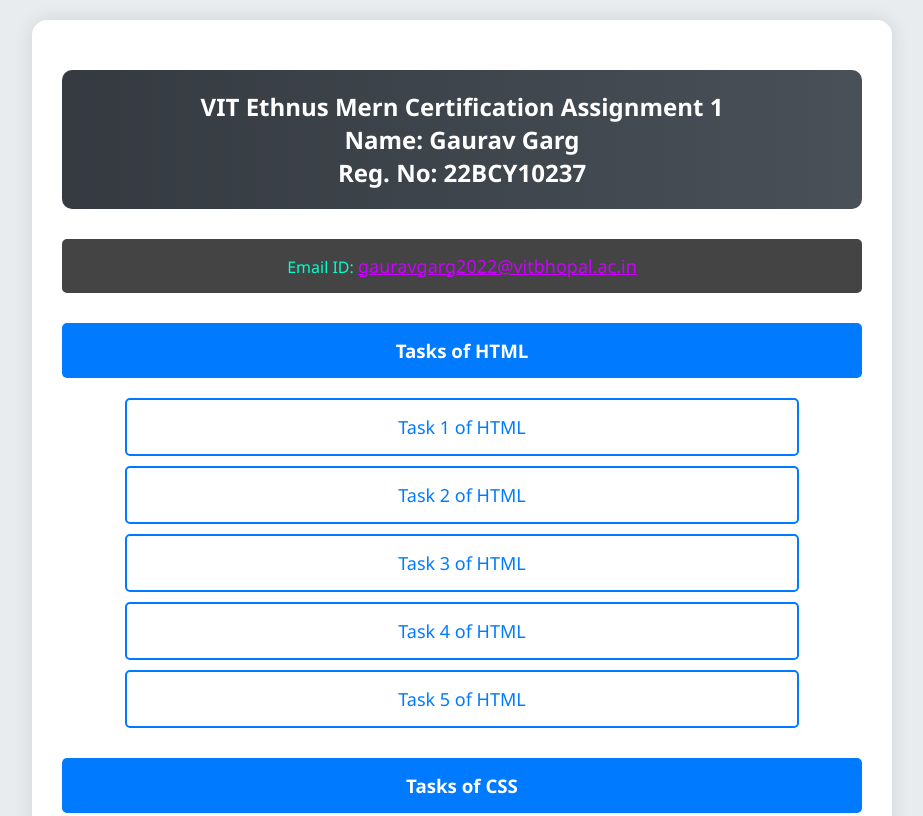
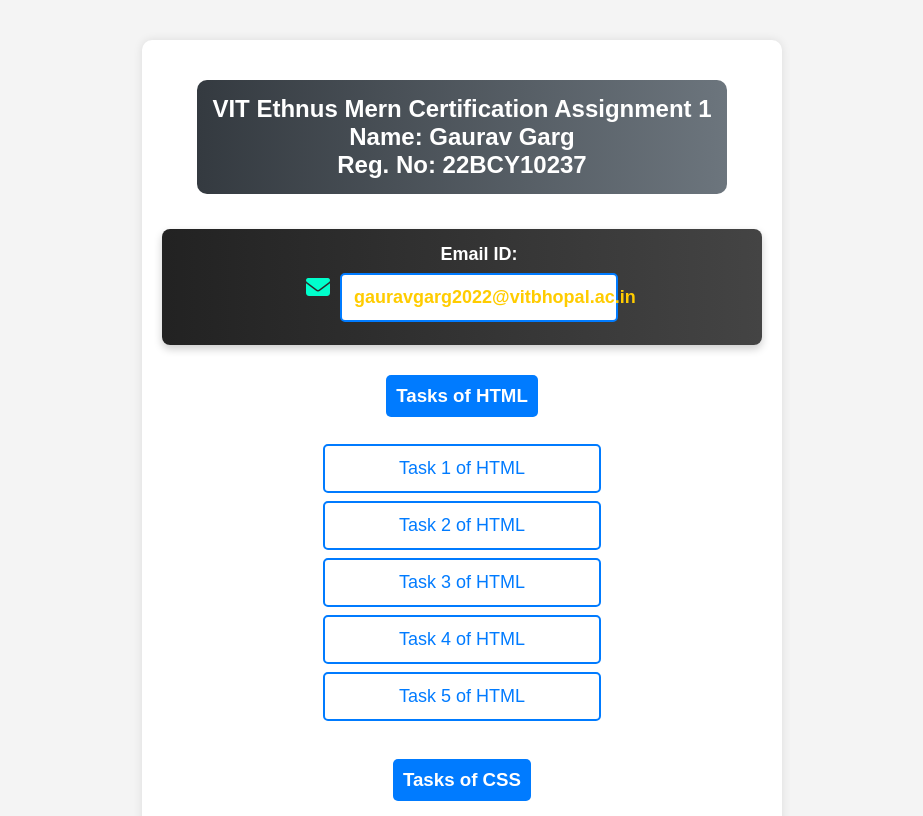
Before and after one commit to ggarg11/vit-internship-22BCY10237, a plain HTML site: page index.html in a window 1280 px wide. Shown: the top 816 px of the page, without its empty margins (178-1101 px from the left). Drawn offline with Linux system fonts and the light colour scheme.

Commit message:
Update index.html

```diff
--- a/index.html
+++ b/index.html
@@ -6,53 +6,40 @@
     <title>Index</title>
     <style>
         body {
-            font-family: 'Segoe UI', Tahoma, Geneva, Verdana, sans-serif;
-            background-color: #e9ecef;
-            margin: 0;
+            font-family: Arial, sans-serif;
+            background-color: #f4f4f4;
+            text-align: center;
+            margin: 20px;
             padding: 20px;
-            display: flex;
-            justify-content: center;
-            align-items: center;
-            min-height: 100vh;
-        }
-        .container {
-            background: white;
-            padding: 30px;
-            border-radius: 15px;
-            box-shadow: 0px 0px 20px rgba(0, 0, 0, 0.1);
-            max-width: 800px;
-            width: 100%;
         }
         h2 {
             color: #fff;
-            background: linear-gradient(to right, #343a40, #495057);
-            padding: 20px;
+            background: linear-gradient(to right, #343a40, #6c757d);
+            padding: 15px;
             border-radius: 10px;
-            text-align: center;
-            margin-bottom: 30px;
+            display: inline-block;
+            margin-bottom: 20px;
         }
         h3 {
             color: #fff;
             background-color: #007bff;
-            padding: 15px;
+            padding: 10px;
             border-radius: 5px;
-            text-align: center;
+            display: inline-block;
             margin-top: 30px;
-            margin-bottom: 20px;
         }
         a {
             display: block;
             color: #007bff;
             text-decoration: none;
             font-size: 18px;
-            margin: 10px auto;
-            padding: 15px;
-            width: 80%;
+            margin: 8px auto;
+            padding: 12px;
+            width: 250px;
             border: 2px solid #007bff;
             border-radius: 5px;
             transition: all 0.3s ease;
             background-color: white;
-            text-align: center;
         }
         a:hover {
             background-color: #007bff;
@@ -60,31 +47,54 @@
             border-color: #0056b3;
             transform: scale(1.05);
         }
+        .container {
+            max-width: 600px;
+            margin: auto;
+            padding: 20px;
+            background: white;
+            border-radius: 10px;
+            box-shadow: 0px 0px 10px rgba(0, 0, 0, 0.1);
+        }
+
+        /* Improved Email Box */
         .email-box {
-            background-color: #444;
+            display: flex;
+            align-items: center;
+            justify-content: center;
+            background: linear-gradient(to right, #222, #444);
+            color: #ffffff;
+            padding: 15px;
+            border-radius: 8px;
+            font-size: 18px;
+            font-weight: bold;
+            box-shadow: 0px 4px 8px rgba(0, 0, 0, 0.2);
+            margin-top: 15px;
+            transition: transform 0.3s ease, background 0.3s ease;
+        }
+
+        .email-box:hover {
+            transform: scale(1.05);
+            background: linear-gradient(to right, #1e1e1e, #555);
+        }
+
+        .email-box i {
+            font-size: 24px;
+            margin-right: 10px;
             color: #00ffcc;
-            padding: 15px;
-            border-radius: 5px;
-            text-align: center;
-            margin-top: 20px;
-            word-wrap: break-word;
         }
+
         .email-box a {
-            color: #cc00ff;
-            text-decoration: underline;
-            background-color: transparent;
-            border: none;
-            padding: 0;
-            margin: 0;
-            width: auto;
-            display: inline;
+            color: #ffcc00;
+            text-decoration: none;
+            font-weight: bold;
+            transition: color 0.3s ease;
         }
+
         .email-box a:hover {
-            color: #ff66ff;
-            background-color: transparent;
-            transform: none;
+            color: #ff6600;
         }
     </style>
+    <script src="https://kit.fontawesome.com/a076d05399.js" crossorigin="anonymous"></script>
 </head>
 <body>
     <div class="container">
@@ -92,8 +102,10 @@
             Name: Gaurav Garg <br>
             Reg. No: 22BCY10237 <br>
         </h2>
+
         <div class="email-box">
-            Email ID: <a href="mailto:gauravgarg2022@vitbhopal.ac.in">gauravgarg2022@vitbhopal.ac.in</a>
+            <i class="fas fa-envelope"></i>
+            <span>Email ID: <a href="mailto:gauravgarg2022@vitbhopal.ac.in">gauravgarg2022@vitbhopal.ac.in</a></span>
         </div>
 
         <h3>Tasks of HTML</h3>
```
